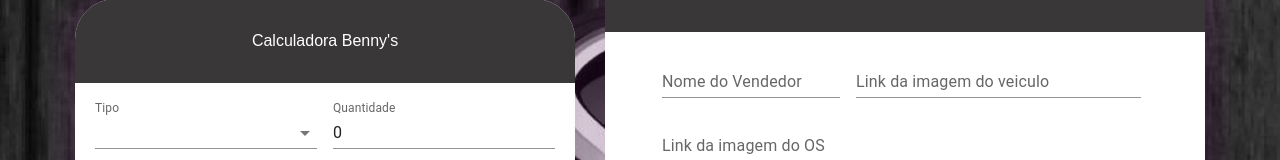
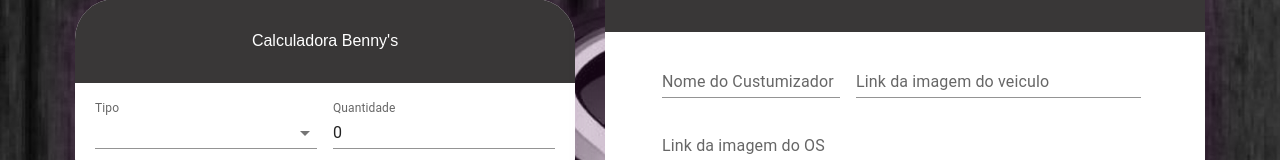
Before and after one commit to EllysonAlves/NEXTJS-CALCULADORA-LSCUSTOM-GTARP, a Next.js app: page / in a window 1280 px wide. Shown: the part 202-362 px from the top of the page. Built offline with nearby package versions, Linux system fonts and the light colour scheme.

Commit message:
env.local

```diff
--- a/src/pages/index.tsx
+++ b/src/pages/index.tsx
@@ -238,7 +238,7 @@ export default function Home() {
                     value={formData.costumizador}
                     onChange={handleInputChange}
                     id="filled-number"
-                    label="Nome do Vendedor"
+                    label="Nome do Custumizador"
                     name='costumizador'
                     type="text"
                     variant="standard"
```
Also changed, not shown: 2 other files (tests, documents, lock files or other folders).
